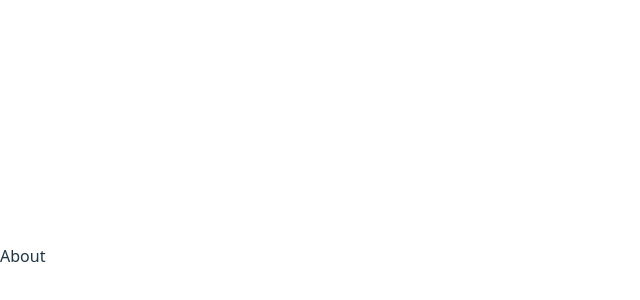
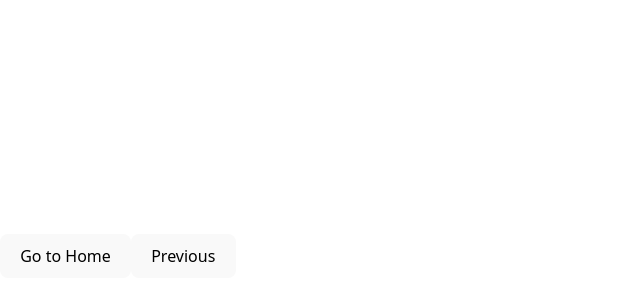
Before and after one commit to SanjilaGangaju/ReactSeries, a React (Vite) app: page /about in a window 1280 px wide. Shown: the part 144-444 px from the top of the page, without its empty margins (0-640 px from the left). Built offline with nearby package versions, Linux system fonts and the light colour scheme.

Commit message:
use Navigate

```diff
--- a/src/pages/About.jsx
+++ b/src/pages/About.jsx
@@ -1,8 +1,19 @@
 import React from 'react'
+import { useNavigate } from 'react-router-dom'
+const About = () => {
 
-const About = () => {
+  const navigate = useNavigate();
+  const Home =()=>{
+    navigate('/')
+  }
+  const Previous = ()=>{
+    navigate(-1)
+  }
   return (
-    <div>About</div>
+    <div>
+      <button onClick={Home}>Go to Home</button>
+      <button onClick={Previous}>Previous</button>
+    </div>
   )
 }
 
```
